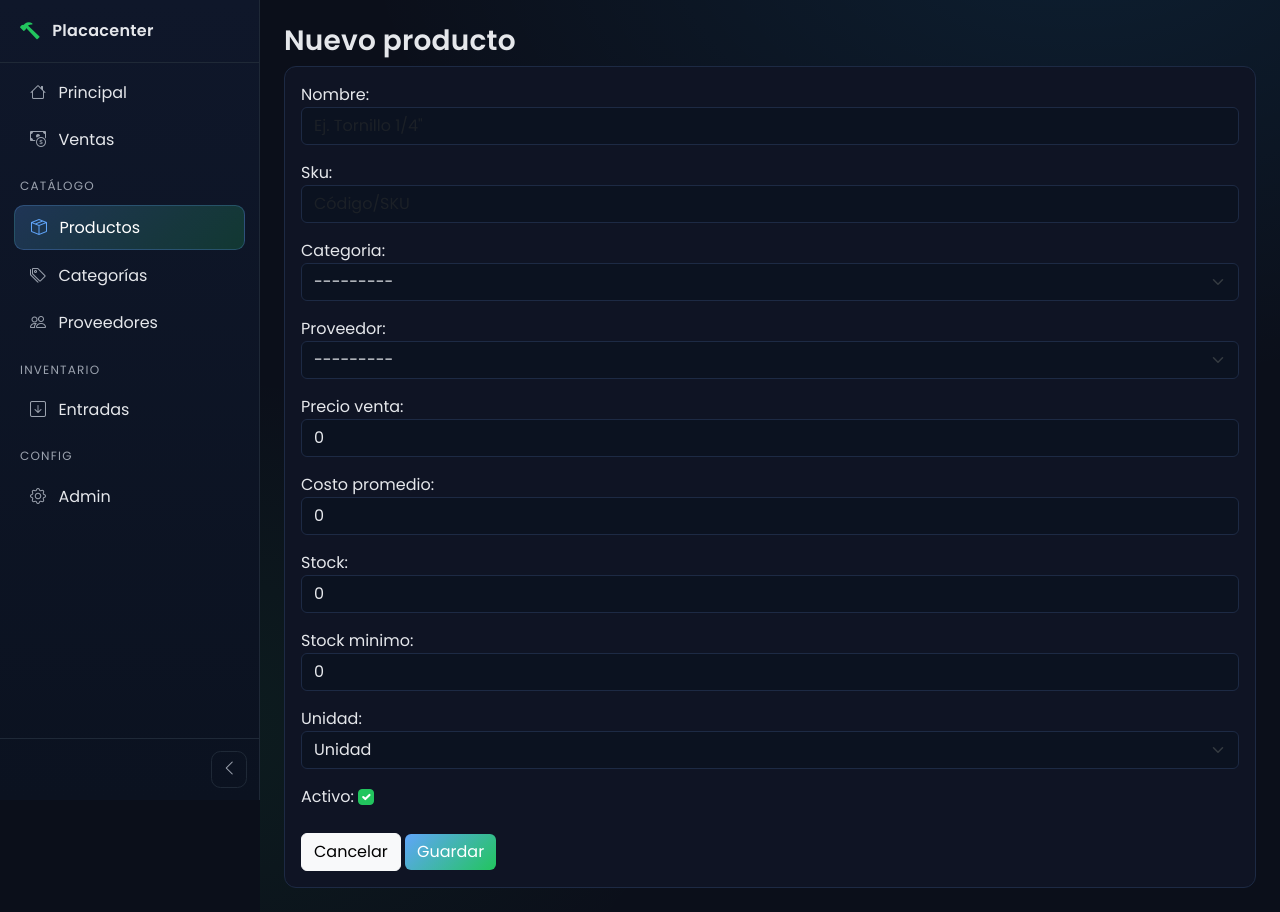
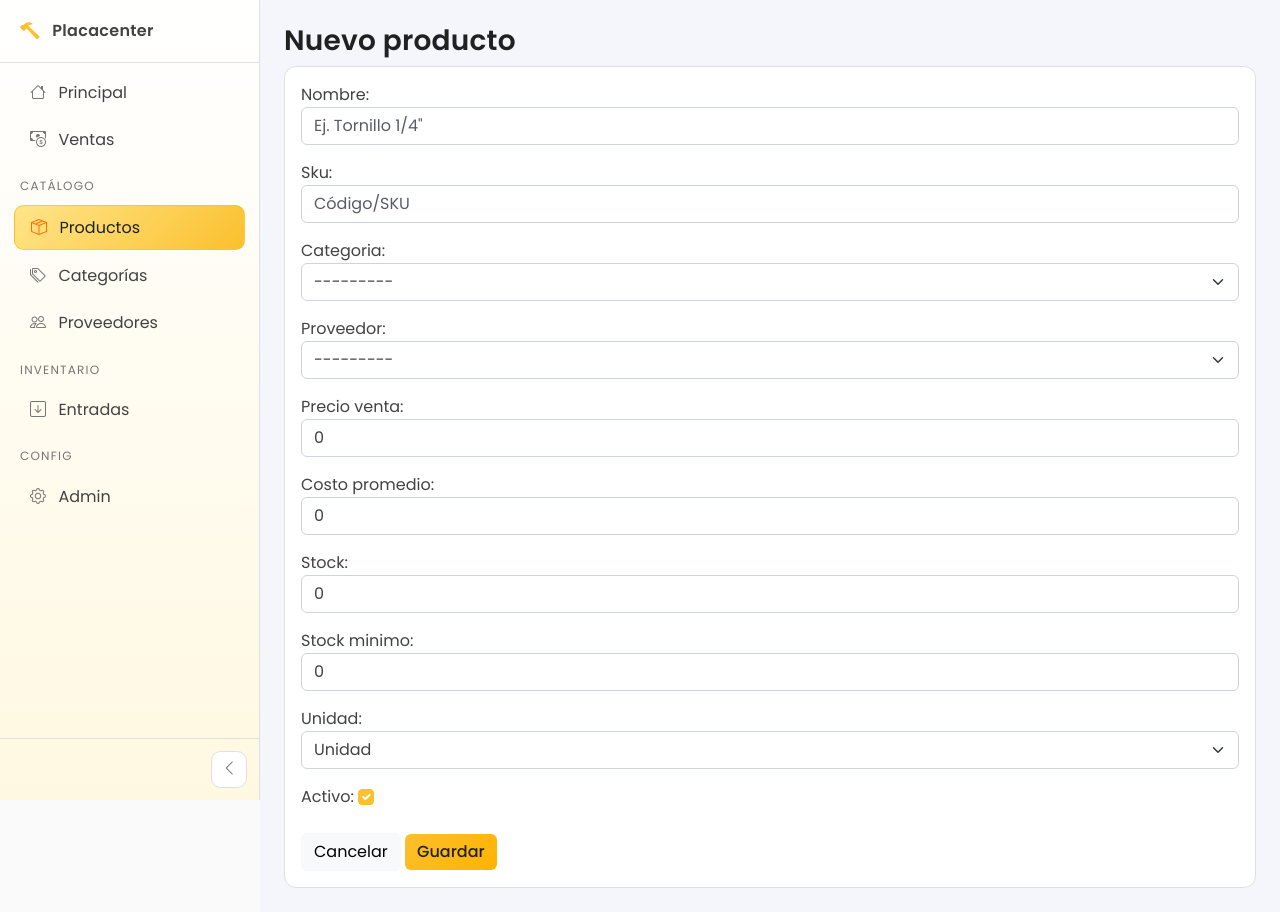
Before and after one commit to JuanFandino21/Placacenter, a Django app: page /productos/nuevo/ in a window 1280 px wide. Run offline with Django 5.2, Linux system fonts and the light colour scheme; the visitor is signed in with stand-in values (Sample User, id 1); data that the repository does not hold is empty; parts of the project's set-up code (start-up, migrations or seed data) failed here and were passed over.

Commit message:
modificacion de colores de Placacenter

```diff
--- a/core/static/core/styles.css
+++ b/core/static/core/styles.css
@@ -1,42 +1,48 @@
-/* paleta de colores y la tipografia*/
+
+
 :root{
-  --pc-bg: #0f172a;
-  --pc-bg-acc: #111827;
-  --pc-fg: #e5e7eb;
-  --pc-fg-dim: #9ca3af;
-  --pc-accent: #22c55e;
-  --pc-accent-2: #60a5fa;
-  --pc-border: #1f2937;
-  --pc-card: #0b1220;
+
+  --pc-bg: #FAFAFA;
+  --pc-bg-acc: #FFFFFF;
+  --pc-fg: #424242;
+  --pc-fg-dim: #757575;
+
+
+  --pc-accent: #FBC02D;
+  --pc-accent-soft: #FFE58A;
+  --pc-accent-2: #1976D2;
+
+
+  --pc-border: #E0E0E0;
+  --pc-card: #FFFFFF;
 }
 
 html, body{
   height: 100%;
   font-family: "Poppins", system-ui, -apple-system, Segoe UI, Roboto, "Helvetica Neue", Arial, "Noto Sans", "Apple Color Emoji","Segoe UI Emoji", "Segoe UI Symbol";
-  background: #0b0f1a;
+  background: var(--pc-bg);
   color: var(--pc-fg);
 }
 
-/*  Layout */
+
+
 .pc-sidebar{
   position: fixed;
   z-index: 1000;
   inset: 0 auto 0 0;
   width: 260px;
-  background: linear-gradient(180deg, var(--pc-bg) 0%, #0b1220 100%);
+  background: linear-gradient(180deg, #FFFFFF 0%, #FFF8E1 100%);
   border-right: 1px solid var(--pc-border);
   display: flex;
   flex-direction: column;
   transition: width .2s ease, transform .2s ease;
 }
 
+
 .pc-content{
   margin-left: 260px;
   min-height: 100vh;
-  background:
-    radial-gradient(1200px 800px at 80% -10%, rgba(32,175,255,.10), transparent 60%),
-    radial-gradient(900px 600px at -10% 80%, rgba(34,197,94,.08), transparent 60%),
-    #0b0f1a;
+  background: #F4F6FB;
   transition: margin-left .2s ease;
 }
 
@@ -44,146 +50,249 @@ html, body{
 .pc-sidebar.collapsed{ width: 84px; }
 .pc-content.expanded{ margin-left: 84px; }
 
-/*  Sidebar */
+
+
 .pc-brand{
-  display: flex; align-items: center; gap: .75rem;
+  display: flex;
+  align-items: center;
+  gap: .75rem;
   padding: 1rem 1.25rem;
-  font-weight: 600; letter-spacing: .3px;
+  font-weight: 600;
+  letter-spacing: .3px;
   border-bottom: 1px solid var(--pc-border);
+  color: var(--pc-fg);
 }
-.pc-brand i{ font-size: 1.25rem; color: var(--pc-accent); }
+.pc-brand i{
+  font-size: 1.25rem;
+  color: var(--pc-accent);
+}
 
 .pc-nav{
-  display: flex; flex-direction: column;
+  display: flex;
+  flex-direction: column;
   padding: .5rem .5rem 1rem;
-  gap: .25rem; overflow-y: auto;
+  gap: .25rem;
+  overflow-y: auto;
 }
+
 .pc-section{
   margin: .75rem .75rem .35rem;
-  font-size: .75rem; color: var(--pc-fg-dim);
-  text-transform: uppercase; letter-spacing: .1em;
+  font-size: .75rem;
+  color: var(--pc-fg-dim);
+  text-transform: uppercase;
+  letter-spacing: .1em;
 }
+
 .pc-link{
-  display: flex; align-items: center; gap: .65rem;
+  display: flex;
+  align-items: center;
+  gap: .65rem;
   padding: .6rem .85rem;
   margin: 0 .4rem;
   color: var(--pc-fg);
   text-decoration: none;
   border-radius: .6rem;
-  transition: background .15s ease, color .15s ease, transform .05s ease;
+  transition:
+    background .15s ease,
+    color .15s ease,
+    transform .05s ease;
 }
-.pc-link i{ width: 1.25rem; text-align: center; color: var(--pc-fg-dim); }
+.pc-link i{
+  width: 1.25rem;
+  text-align: center;
+  color: var(--pc-fg-dim);
+}
 .pc-link:hover{
-  background: rgba(255,255,255,.05);
-  color: #fff;
+  background: rgba(251, 192, 45, .12);
+  color: #212121;
 }
+
 .pc-link.active{
-  background: linear-gradient(135deg, rgba(96,165,250,.22), rgba(34,197,94,.20));
-  border: 1px solid rgba(96,165,250,.25);
-  color: #fff;
+  background: linear-gradient(135deg, #FFE58A, #FBC02D);
+  border: 1px solid rgba(251, 192, 45, .7);
+  color: #212121;
 }
-.pc-link.active i{ color: var(--pc-accent-2); }
+.pc-link.active i{
+  color: #FF6F00;
+}
 
 .pc-footer{
   margin-top: auto;
   padding: .75rem;
   border-top: 1px solid var(--pc-border);
-  display: flex; justify-content: flex-end;
+  display: flex;
+  justify-content: flex-end;
 }
 .pc-collapse{
-  background: transparent; color: var(--pc-fg-dim);
+  background: #FFFFFF;
+  color: var(--pc-fg-dim);
   border: 1px solid var(--pc-border);
-  border-radius: .6rem; padding: .35rem .55rem;
+  border-radius: .6rem;
+  padding: .35rem .55rem;
   cursor: pointer;
 }
-.pc-collapse:hover{ color:#fff; border-color: rgba(255,255,255,.25); }
+.pc-collapse:hover{
+  color:#212121;
+  border-color: #FBC02D;
+}
 
-/*  tablas y contenido */
-.container-fluid{ color: var(--pc-fg); }
+
+.pc-topbar{
+  background: #FFFFFF;
+  border-bottom: 1px solid var(--pc-border);
+  padding: .5rem .75rem;
+}
+
+
+
+.container-fluid{
+  color: var(--pc-fg);
+}
 
 .table{
-  --bs-table-bg: transparent;
+  --bs-table-bg: #FFFFFF;
   --bs-table-color: var(--pc-fg);
   --bs-table-striped-color: var(--pc-fg);
-  --bs-table-striped-bg: rgba(255,255,255,.03);
+  --bs-table-striped-bg: #FAFAFA;
   border-color: var(--pc-border);
 }
+
 .table thead th{
   border-bottom: 1px solid var(--pc-border);
-  color: #e8edf6;
+  color: #212121;
   font-weight: 600;
-}
-.table-warning{
-  --bs-table-bg: rgba(250, 204, 21, .12);
-  --bs-table-striped-bg: rgba(250, 204, 21, .16);
+  background-color: #FFFDE7;
 }
 
-/* Formularios */
-.form-control, .form-select{
-  background-color: #0f1424;
-  color: var(--pc-fg);
-  border: 1px solid #1d2a44;
-}
-.form-control:focus, .form-select:focus{
-  border-color: #3b82f6; box-shadow: 0 0 0 .2rem rgba(59,130,246,.2);
+
+/*fila con stock minimo */
+
+.table-warning{
+  --bs-table-bg: #FFF8E1;
+  --bs-table-striped-bg: #FFF3CD;
 }
 
-/* fondo oscuro para formularios */
+
+
+
+
+
+.form-control,
+.form-select{
+  background-color: #FFFFFF;
+  color: var(--pc-fg);
+  border: 1px solid #CED4DA;
+}
+
+.form-control:focus,
+.form-select:focus{
+  border-color: var(--pc-accent-2);
+  box-shadow: 0 0 0 .2rem rgba(25, 118, 210, .15);
+}
+
+
 .pc-card{
-  background: #0f1424;
-  border: 1px solid #1d2a44;
+  background: var(--pc-card);
+  border: 1px solid var(--pc-border);
   border-radius: 12px;
   padding: 16px;
   color: var(--pc-fg);
-  box-shadow: 0 6px 24px rgba(0,0,0,.25);
+  box-shadow: 0 4px 12px rgba(0,0,0,.05);
 }
+
 .pc-card label{
   color: var(--pc-fg-dim);
   font-weight: 500;
 }
+
 .pc-card .form-control,
 .pc-card .form-select{
-  background-color: #0b1220;
+  background-color: #FFFFFF;
   color: var(--pc-fg);
-  border: 1px solid #1d2a44;
+  border: 1px solid #CED4DA;
 }
+
 .pc-card .form-control:focus,
 .pc-card .form-select:focus{
-  border-color: #3b82f6;
-  box-shadow: 0 0 0 .2rem rgba(59,130,246,.2);
+  border-color: var(--pc-accent-2);
+  box-shadow: 0 0 0 .2rem rgba(25, 118, 210, .15);
 }
 
-/* Botones */
+/*
+   Botones
+ */
+
 .btn-primary{
-  background: linear-gradient(135deg, #60a5fa, #22c55e);
+  background: linear-gradient(135deg, #FBC02D, #FFB300);
   border: none;
+  color: #212121;
+  font-weight: 500;
 }
-.btn-primary:hover{ filter: brightness(1.05); }
+.btn-primary:hover{
+  filter: brightness(1.05);
+}
+
+.btn-success{
+
+  background-color: #43A047;
+  border-color: #388E3C;
+}
+
 .btn-outline-success{
-  color: #a7f3d0; border-color: #34d399;
+  color: #43A047;
+  border-color: #81C784;
 }
-.btn-outline-success:hover{ background: rgba(52,211,153,.12); }
+.btn-outline-success:hover{
+  background: rgba(129, 199, 132, .16);
+}
 
-/* Títulos y links  */
+
+.btn-danger{
+  background-color: #E53935;
+  border-color: #C62828;
+}
+
+/*
+  titulos
+*/
+
 h1, h2, h3, h4{
   letter-spacing: .2px;
   font-weight: 600;
+  color: #212121;
 }
-a{ color: #93c5fd; text-decoration: none; }
-a:hover{ color: #bfdbfe; text-decoration: underline; }
+
+a{
+  color: var(--pc-accent-2);
+  text-decoration: none;
+}
+a:hover{
+  color: #0D47A1;
+  text-decoration: underline;
+}
 
 
 .card,
 .card-body,
 form.card,
 form.card-body{
-  background-color: #0f1424 !important;
-  color: #e5e7eb !important;
-  border: 1px solid #1d2a44 !important;
+  background-color: #FFFFFF !important;
+  color: var(--pc-fg) !important;
+  border: 1px solid var(--pc-border) !important;
   border-radius: 12px;
 }
-form, .pc-card{ color: #e5e7eb; }
-label, .form-label, .form-check-label{ color: #e5e7eb !important; }
+
+form,
+.pc-card{
+  color: var(--pc-fg);
+}
+
+label,
+.form-label,
+.form-check-label{
+  color: var(--pc-fg) !important;
+}
+
 
 input[type="text"],
 input[type="number"],
@@ -194,43 +303,48 @@ textarea,
 select,
 .form-control,
 .form-select{
-  background-color: #0b1220 !important;
-  color: #e5e7eb !important;
-  border: 1px solid #1d2a44 !important;
-}
-input:focus, textarea:focus, select:focus,
-.form-control:focus, .form-select:focus{
-  border-color: #3b82f6 !important;
-  box-shadow: 0 0 0 .2rem rgba(59,130,246,.2) !important;
+  background-color: #FFFFFF !important;
+  color: var(--pc-fg) !important;
+  border: 1px solid #CED4DA !important;
 }
 
-/* Placeholders legibles */
-::placeholder { color: #9ca3af; opacity: 1; }
-::-ms-input-placeholder { color: #9ca3af; }
-
-/* seleccionar opciones */
-select option{
-  background-color: #0b1220;
-  color: #e5e7eb;
+input:focus,
+textarea:focus,
+select:focus,
+.form-control:focus,
+.form-select:focus{
+  border-color: var(--pc-accent-2) !important;
+  box-shadow: 0 0 0 .2rem rgba(25, 118, 210, .15) !important;
 }
 
 
-.form-control:disabled, .form-control[readonly]{
-  background-color: #0e1526 !important;
-  color: #9ca3af !important;
+::placeholder{
+  color: #9E9E9E;
+  opacity: 1;
+}
+::-ms-input-placeholder{
+  color: #9E9E9E;
+}
+
+
+.form-control:disabled,
+.form-control[readonly]{
+  background-color: #F5F5F5 !important;
+  color: #9E9E9E !important;
 }
 
 
 .form-check-input{
-  background-color: #0b1220;
-  border: 1px solid #1d2a44;
+  background-color: #FFFFFF;
+  border: 1px solid #BDBDBD;
 }
 .form-check-input:checked{
-  background-color: #22c55e;
-  border-color: #22c55e;
+  background-color: var(--pc-accent);
+  border-color: var(--pc-accent);
 }
 
-/* espaciado en formularios */
-.pc-card, form.card, form.card-body{
+.pc-card,
+form.card,
+form.card-body{
   padding: 16px;
 }
```
Also changed, not shown: test_pg.py (deleted, +0 -12 lines).
